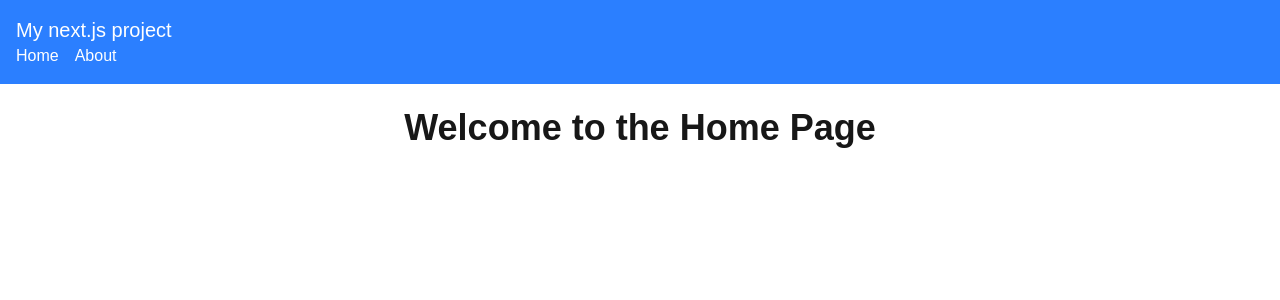
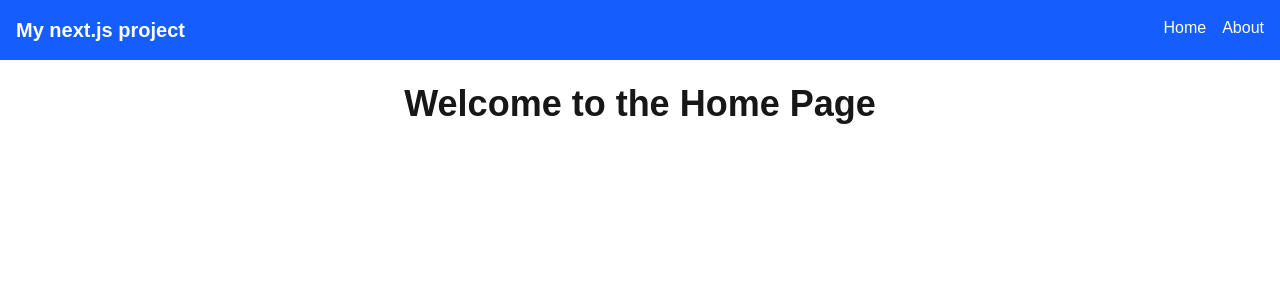
Before and after one commit to IsratJahan13/my-next-project, a Next.js app: page / in a window 1280 px wide. Shown: the top 300 px of the page. Built offline with nearby package versions, Linux system fonts and the light colour scheme.

Commit message:
changed style of the header component

```diff
--- a/src/components/Header.tsx
+++ b/src/components/Header.tsx
@@ -1,22 +1,16 @@
+import Link from "next/link"
+
 const Header = () => {
   return (
-    <header className="bg-blue-500 text-white p-4">
-      <h2 className="text-xl">My next.js project</h2>
-      <nav>
-        <ul className="flex space-x-4">
-          <li>
-            <a href="/" className="hover:text-blue-200">
-              Home
-            </a>
-          </li>
-          <li>
-            <a href="/about" className="hover:text-blue-200">
-              About
-            </a>
-          </li>
-        </ul>
-      </nav>
-    </header>
+    <nav className="bg-blue-600 text-white p-4">
+    <div className="container mx-auto flex justify-between">
+      <h1 className="text-xl font-bold">My next.js project</h1>
+      <div className="space-x-4">
+        <Link href="/" className="hover:underline">Home</Link>
+        <Link href="/about" className="hover:underline">About</Link>
+      </div>
+    </div>
+  </nav>
   )
 }
 export default Header
```
Also changed, not shown: package.json (+6 -6 lines), 1 other file (tests, documents, lock files or other folders).
